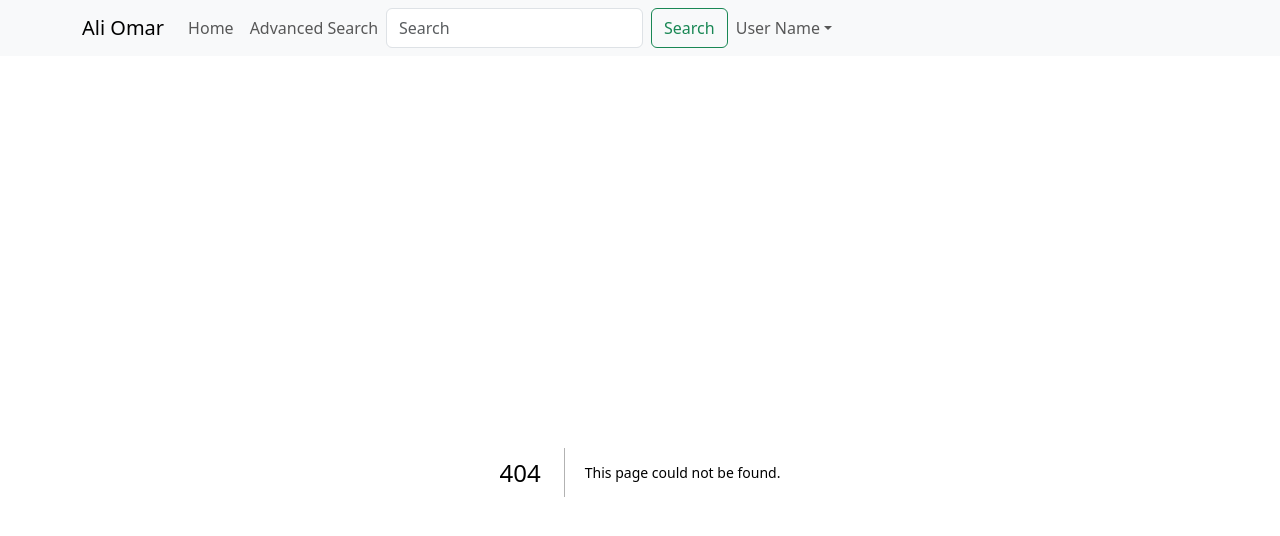
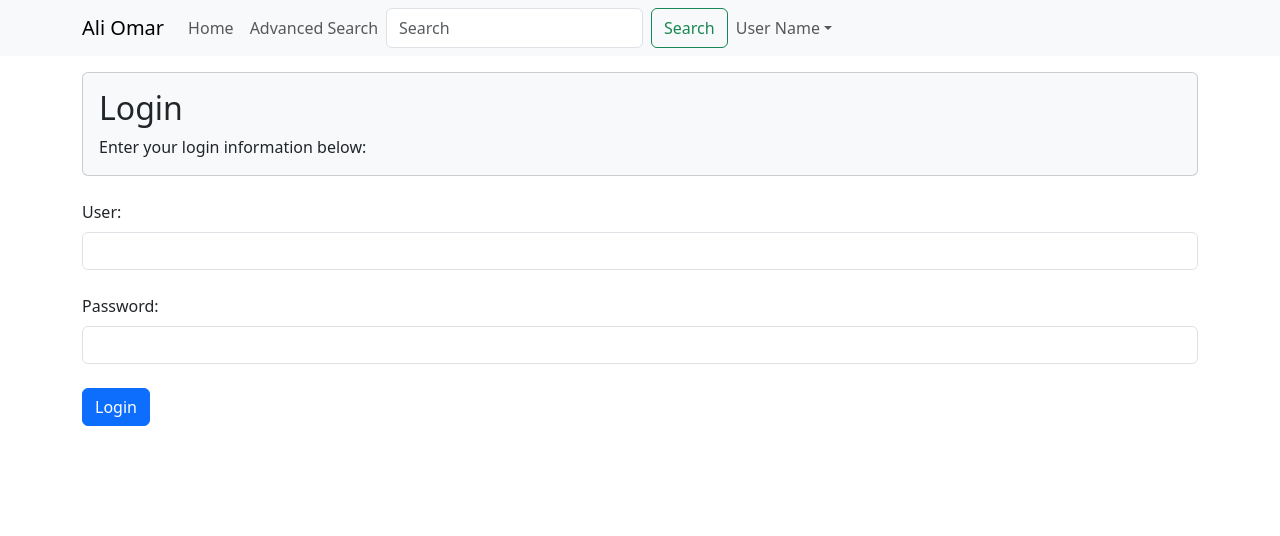
Before and after one commit to AliOmarTO/Art-Exploration-App, a Next.js app: page /login in a window 1280 px wide. Before the commit this address had no page. Shown: the top 536 px of the page. Built offline with nearby package versions, Linux system fonts and the light colour scheme.

Commit message:
login page done

```diff
--- /dev/null
+++ b/pages/login.js
@@ -0,0 +1,71 @@
+import { useState } from 'react'
+import { Card, Form, Button, Alert } from 'react-bootstrap'
+import { authenticateUser } from '@/lib/authenticate'
+import { useRouter } from 'next/router'
+import { favouritesAtom, searchHistoryAtom } from '@/store'
+import { useAtom } from 'jotai'
+import { getFavourites, getHistory } from '@/lib/userData'
+
+export default function Login(props) {
+    const [user, setUser] = useState('')
+    const [password, setPassword] = useState('')
+    const [warning, setWarning] = useState('')
+    const [favouritesList, setFavouritesList] = useAtom(favouritesAtom)
+    const [searchHistory, setSearchHistory] = useAtom(searchHistoryAtom)
+
+    const router = useRouter()
+
+    async function handleSubmit(e) {
+        e.preventDefault()
+        try {
+            await authenticateUser(user, password)
+            await updateAtoms()
+            router.push('/favourites')
+        } catch (err) {
+            setWarning(err.message)
+        }
+    }
+
+    async function updateAtoms() {
+        setFavouritesList(await getFavourites())
+        setSearchHistory(await getHistory())
+    }
+
+    return (
+        <>
+            <Card bg="light">
+                <Card.Body>
+                    <h2>Login</h2>Enter your login information below:
+                </Card.Body>
+            </Card>
+            <br />
+            <Form onSubmit={handleSubmit}>
+                <Form.Group>
+                    <Form.Label>User:</Form.Label>
+                    <Form.Control type="text" value={user} id="userName" name="userName" onChange={(e) => setUser(e.target.value)} />
+                </Form.Group>
+                <br />
+                <Form.Group>
+                    <Form.Label>Password:</Form.Label>
+                    <Form.Control
+                        type="password"
+                        value={password}
+                        id="password"
+                        name="password"
+                        onChange={(e) => setPassword(e.target.value)}
+                    />
+                </Form.Group>
+                {warning && (
+                    <>
+                        <br />
+                        <Alert variant="danger">{warning}</Alert>
+                    </>
+                )}
+                <br />
+                <Button variant="primary" className="pull-right" type="submit">
+                    Login
+                </Button>
+            </Form>
+        </>
+    )
+}
```
